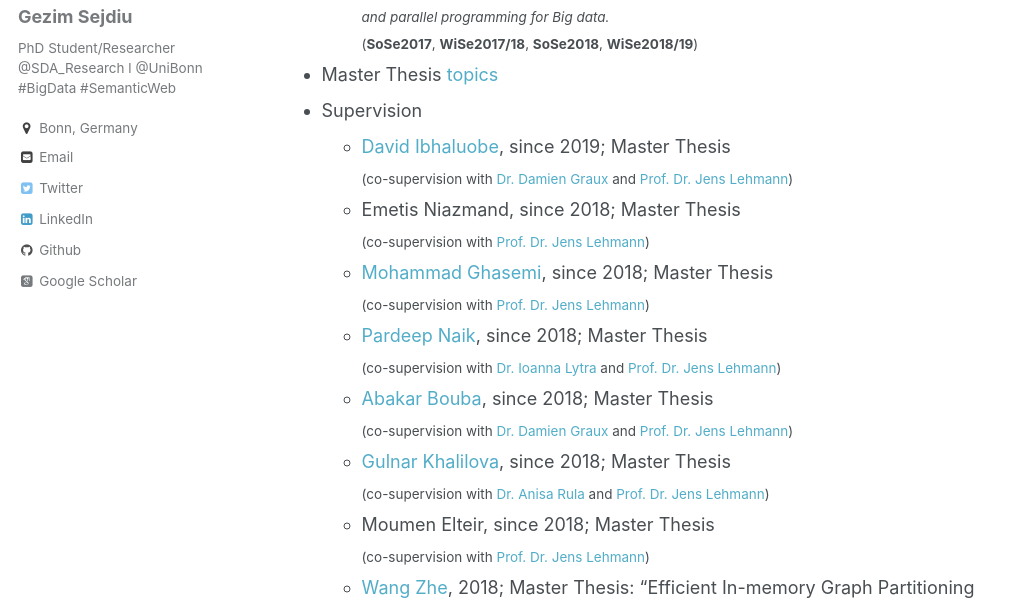
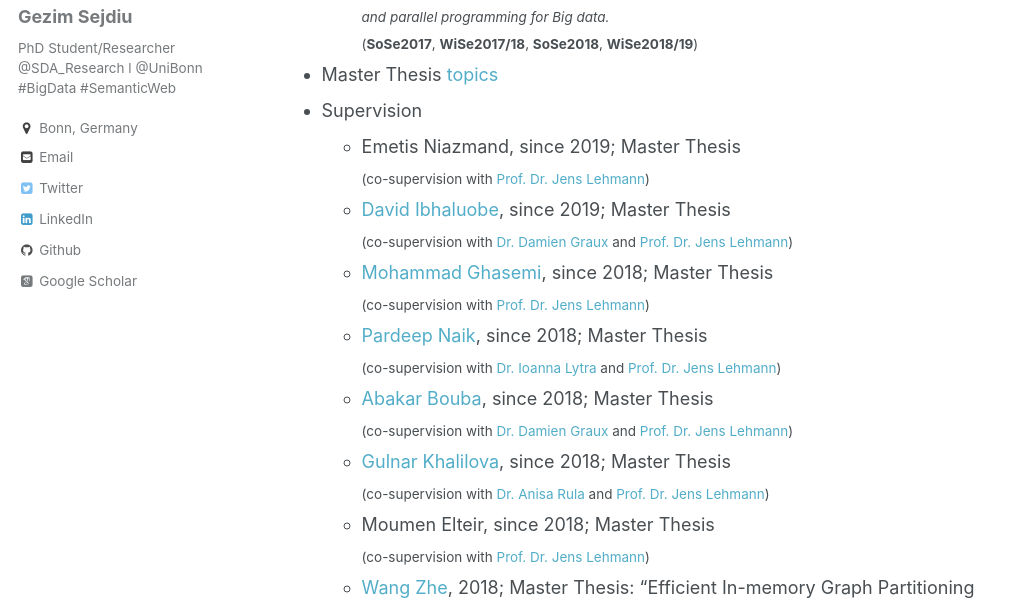
Before and after one commit to GezimSejdiu/gezimsejdiu.github.io, a Jekyll site: the page built from _pages/teaching.md, in a window 1280 px wide and 900 px high, cut to the strip 297-900 px from the top of the window. Shown: the whole strip, without its empty margins (0-1018 px from the left). Built offline with Jekyll 4.4.1, drawn with Linux system fonts in a browser that asks for light colours; some web fonts are replaced.

Commit message:
Re-order students on Supervison section

```diff
--- a/_pages/teaching.md
+++ b/_pages/teaching.md
@@ -10,10 +10,10 @@ author_profile: true
   (**SoSe2017**, **WiSe2017/18**, **SoSe2018**, **WiSe2018/19**)
 * Master Thesis [topics](http://sda.cs.uni-bonn.de/teaching/thesis-announcements/)
 * Supervision
+  * Emetis Niazmand, since 2019; Master Thesis <br />
+  <sub>(co-supervision with [Prof. Dr. Jens Lehmann](http://sda.cs.uni-bonn.de/people/prof-dr-jens-lehmann/))
   * [David Ibhaluobe](https://github.com/davidibhaluobe), since 2019; Master Thesis<br />
   <sub>(co-supervision with [Dr. Damien Graux](http://sda.cs.uni-bonn.de/people/dr-damien-graux/) and [Prof. Dr. Jens Lehmann](http://sda.cs.uni-bonn.de/people/prof-dr-jens-lehmann/))
-  * Emetis Niazmand, since 2018; Master Thesis <br />
-  <sub>(co-supervision with [Prof. Dr. Jens Lehmann](http://sda.cs.uni-bonn.de/people/prof-dr-jens-lehmann/))
   * [Mohammad Ghasemi](https://github.com/imghasemi), since 2018; Master Thesis <br />
   <sub>(co-supervision with [Prof. Dr. Jens Lehmann](http://sda.cs.uni-bonn.de/people/prof-dr-jens-lehmann/))
   * [Pardeep Naik](https://github.com/livinnatious), since 2018; Master Thesis<br />
```
